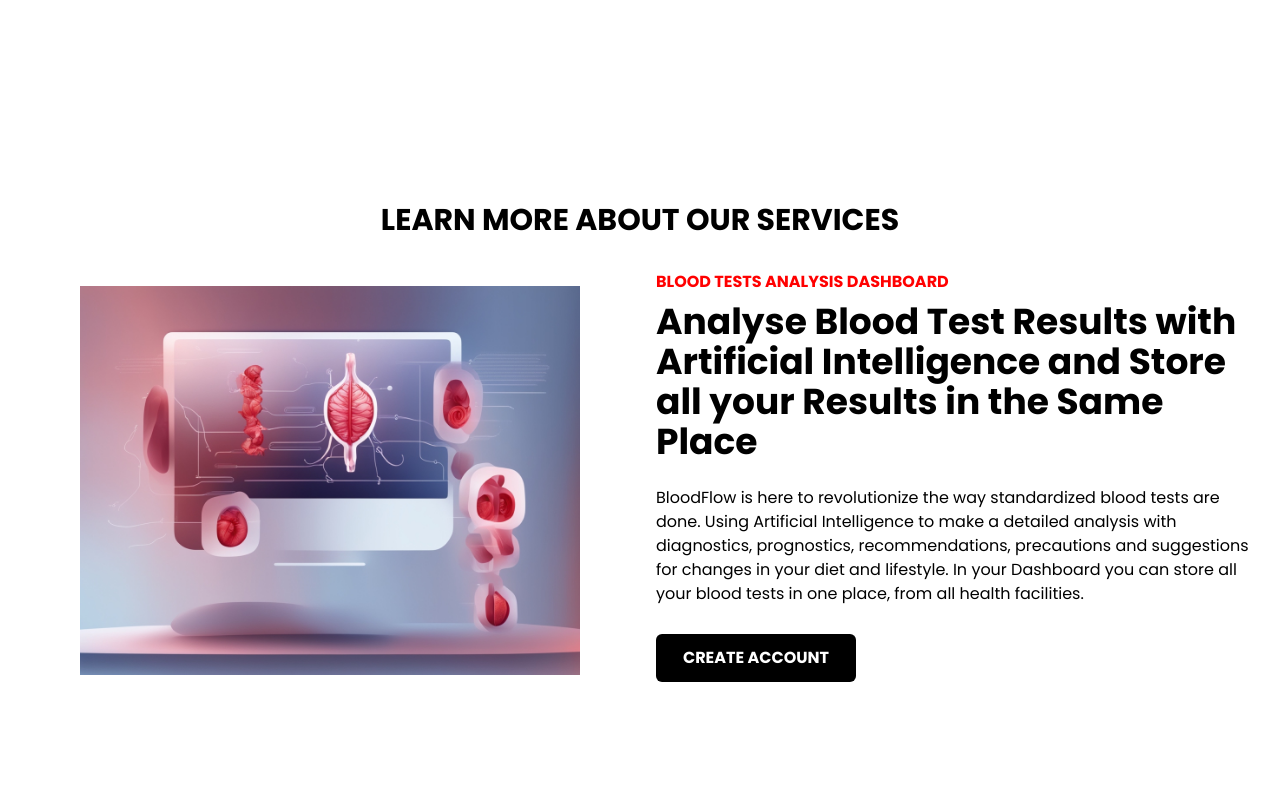
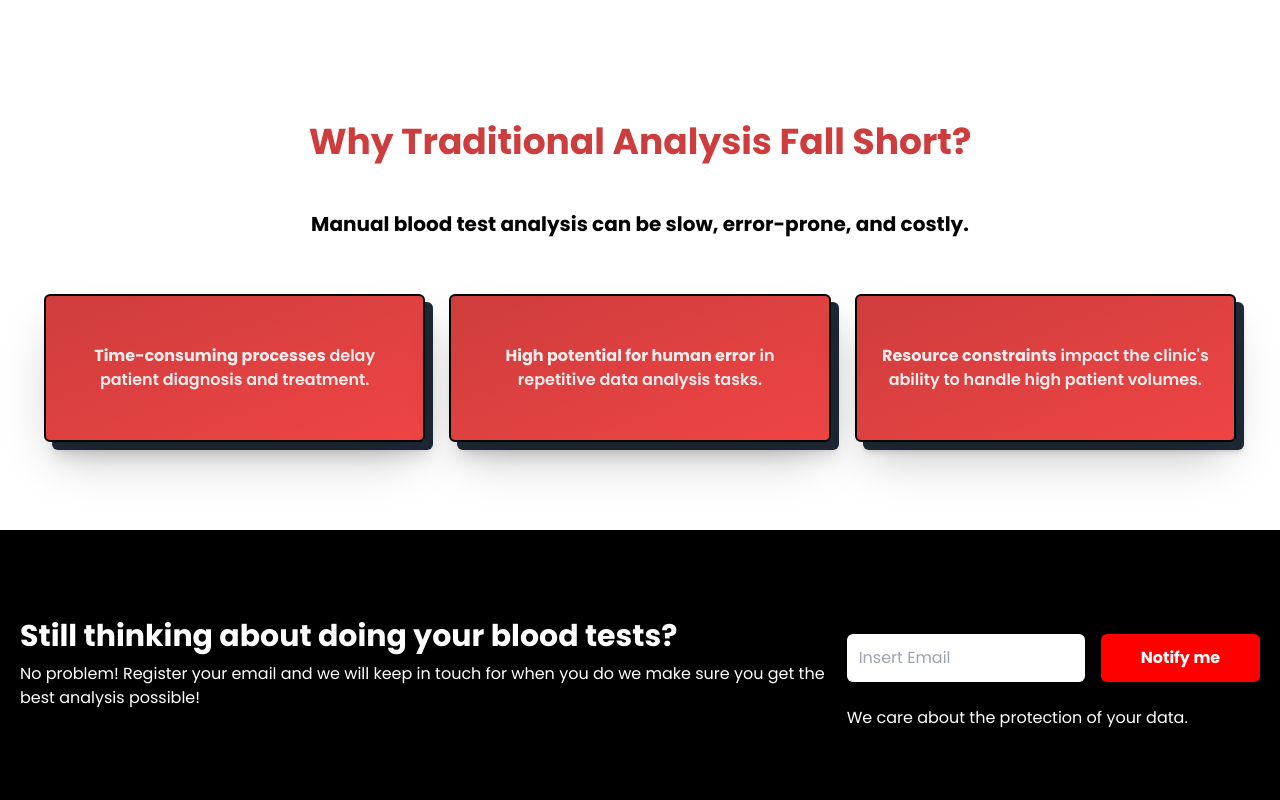
Before and after one commit to tiagodccosta/BloodFlow, a React (Create React App) app in the folder Frontend/: page / in a window 1280 px wide. Shown: the part 1200-2000 px from the top of the page. Built offline with nearby package versions, Linux system fonts and the light colour scheme; no server answers.

Commit message:
Starting to build the next section showing the problem we are solving and solutions.

```diff
--- a/Frontend/src/Components/HomePage/Services.jsx
+++ b/Frontend/src/Components/HomePage/Services.jsx
@@ -1,10 +1,12 @@
 import React from "react";
+/*
 import Laptop from '../../Assets/analytics.jpg'
 import { Link as RouterLink} from 'react-router-dom';
 import TextReveal from '../magicui/text-reveal';
 import BorderBeam from '../magicui/border-beam';
 import DotPattern from '../magicui/dot-pattern';
 import Dashboard from "../../Assets/dashboardBloodFlow.png";
+*/
 import { useTranslation } from "react-i18next";
 import wslisbon from "../../Assets/wslisbon.jpg";
 import SLUX from "../../Assets/SULx_01.png";
@@ -19,7 +21,7 @@
         <div id="Services" className='w-full bg-white py-16 px-4'>
 
             <h1 className="text-[#000000] font-bold text-center text-lg sm:text-2xl pb-8 mt-10 sm:pb-8">🚀 {t('backed')} 🚀</h1>
-            <div className='max-w-[1240px] mx-auto grid grid-cols-2 md:grid-cols-4 gap-12 mb-44'>
+            <div className='max-w-[1240px] mx-auto grid grid-cols-2 md:grid-cols-4 gap-12 mb-24'>
                 <div className='flex justify-center'>
                     <a href="https://www.startuplisboa.com/" target="_blank" rel="noopener noreferrer">
                         <img className='w-[130px] h-[80px] sm:mt-8 my-4' src={SLUX} alt="WS Lisbon" />
@@ -45,23 +47,33 @@
                 </div>
             </div>
 
-            <h1 className="text-[#000000] font-bold text-center text-3xl md:pb-8">{t('sabeMaisServices')}</h1>
-            <div className='max-w-[1240px] mx-auto mb-20 grid md:grid-cols-2'>
-                <img className='w-[500px] mx-auto my-4' src={Laptop} alt="Laptop" />
-                <div className='flex flex-col justify-center ml-4'>
-                    <p className='text-[#ff0000] font-bold'>
-                        {t('dashboardServices')}
-                    </p>
-                    <h1 className="md:text-4xl sm:text-3xl text-2xl font-bold py-2">{t('analiseServices')}</h1>
-                    <p className='md:text-1xl sm:text-1xl text-1xl py-4'>
-                        {t('textServices')}
-                    </p>
-                    <button className='bg-black w-[200px] rounded-md font-bold mt-3 mb-14 mx-auto md:mx-0 py-3 text-white hover:bg-[#ff0000] hover:text-white transition duration-300'>
-                        <RouterLink to="/signup">{t('createAccount')}</RouterLink>
-                    </button>
+            <h1 className="text-[#ce3d3d] font-bold text-center text-2xl sm:text-4xl md:pb-8">{t('sabeMaisServices')}</h1>
+            <h2 className="text-black font-bold text-center text-md sm:text-xl pb-8 mt-6 sm:mt-4">{t('sabeMaisServices2')}</h2>
+
+            <div className="max-w-[1240px] mx-auto grid grid-cols-1 sm:grid-cols-3 gap-6 p-6">
+                <div className="relative flex flex-wrap">
+                <div className="absolute inset-0 bg-gray-800 rounded-md shadow-lg transform translate-x-2 translate-y-2"></div>
+                    <div className="bg-gradient-to-br from-[#ce3d3d] to-red-500 text-center text-white/90 font-semibold px-6 py-12 shadow-2xl rounded-md border-2 border-black transform transition-transform duration-300 hover:-translate-y-1 hover:-translate-x-1">
+                        <p><span className="font-bold">Time-consuming processes</span> delay patient diagnosis and treatment.</p>
+                    </div>
+                </div>
+
+                <div className="relative flex flex-wrap">
+                    <div className="absolute inset-0 bg-gray-800 rounded-md shadow-lg transform translate-x-2 translate-y-2"></div>
+                    <div className="bg-gradient-to-br from-[#ce3d3d] to-red-500 text-center text-white/90 font-semibold px-6 py-12 shadow-2xl rounded-md border-2 border-black transform transition-transform duration-300 hover:-translate-y-1 hover:-translate-x-1">
+                        <p><span className="font-bold">High potential for human error</span> in repetitive data analysis tasks.</p>
+                    </div>
+                </div>
+
+                <div className="relative flex flex-wrap">
+                    <div className="absolute inset-0 bg-gray-800 rounded-md shadow-md transform translate-x-2 translate-y-2"></div>
+                    <div className="bg-gradient-to-br from-[#ce3d3d] to-red-500 text-center text-white/90 font-semibold px-6 py-12 shadow-2xl rounded-md border-2 border-black transform transition-transform duration-300 hover:-translate-y-1 hover:-translate-x-1">
+                        <p><span className="font-bold">Resource constraints</span> impact the clinic's ability to handle high patient volumes.</p>
+                    </div>
                 </div>
             </div>
 
+            {/*}
             <DotPattern
                 width={20} height={20} cx={1} cy={1} cr={1}
                 style={{
@@ -97,16 +109,6 @@
             <div className="z-10 flex min-h-[16rem] items-center justify-center bg-white text-gray-500">
                 <TextReveal text={t('servicesScroll')} />
             </div>
-
-            {/*
-                TODO: Create another section where we can show and explain more
-                about the servides we offer.
-
-                Like a 3 step with images and text of how BloodFlow works.
-
-                1 - We collect your essencial information for our analysis
-                2 - Centralize all your data in one place
-                3 - In seconds you can have a full analysis of your blood test results
             */}
 
         </div>
--- a/Frontend/src/locales/en/translations.json
+++ b/Frontend/src/locales/en/translations.json
@@ -19,7 +19,8 @@
     "Notifica": "Notify me",
     "dataProtection": "We care about the protection of your data.",
     "servicesScroll": "CENTRALIZE YOUR RESULTS. WE ANALYSE THEM IN SECONDS. THIS IS OUR GOAL. BLOODFLOW.",
-    "sabeMaisServices": "LEARN MORE ABOUT OUR SERVICES",
+    "sabeMaisServices": "Why Traditional Analysis Fall Short?",
+    "sabeMaisServices2": "Manual blood test analysis can be slow, error-prone, and costly.",
     "dashboardServices": "BLOOD TESTS ANALYSIS DASHBOARD",
     "analiseServices": "Analyse Blood Test Results with Artificial Intelligence and Store all your Results in the Same Place",
     "textServices": "BloodFlow is here to revolutionize the way standardized blood tests are done. Using Artificial Intelligence to make a detailed analysis with diagnostics, prognostics, recommendations, precautions and suggestions for changes in your diet and lifestyle. In your Dashboard you can store all your blood tests in one place, from all health facilities.",
--- a/Frontend/src/locales/pt/translations.json
+++ b/Frontend/src/locales/pt/translations.json
@@ -19,7 +19,8 @@
     "Notifica": "Notifica-me",
     "dataProtection": "Preocupamo-nos com a proteção dos seus dados.",
     "servicesScroll": "CENTRALIZE OS SEUS RESULTADOS. NÓS ANALISAMOS EM SEGUNDOS. ESTE É O NOSSO OBJETIVO. BLOODFLOW.",
-    "sabeMaisServices": "SABE MAIS SOBRE OS NOSSOS SERVIÇOS",
+    "sabeMaisServices": "Porque as Análises Tradicionais são Insuficientes?",
+    "sabeMaisServices2": "A análise manual de exames sanguíneos pode ser lenta, propensa a erros e dispendiosa.",
     "dashboardServices": "DASHBOARD DE ANÁLISE DE EXAMES SANGUÍNEOS",
     "analiseServices": "Analise Resultados Sanguíneos com Inteligência Artificial e Armazene os seus Resultados Todos no Mesmo Lugar",
     "textServices": "BloodFlow está aqui para revolucionar a forma como são feitas as análises de sangue padronizadas. Usando Inteligência Artificial para fazer uma análise detalhada com diagnósticos, prognósticos, recomendações, precaucações e sugestões de alteração na sua dieta e estilo de vida. Na sua Dashboard pode armazenar todas as suas análises de sangue num único lugar, de todas as instalações de saúde.",
```
